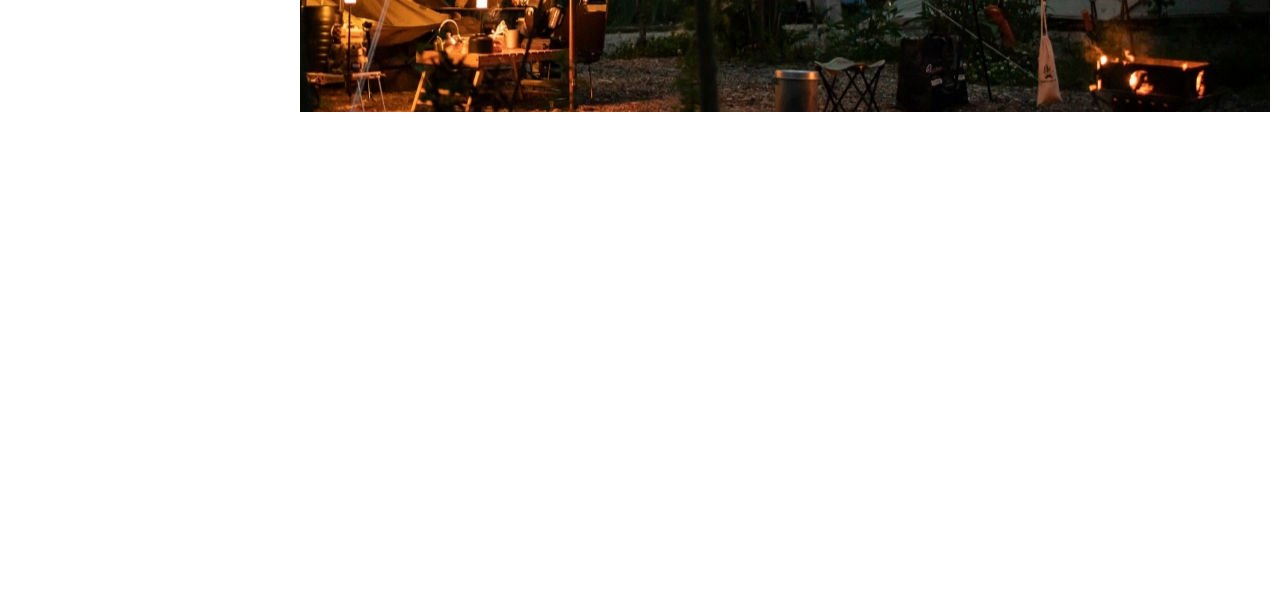
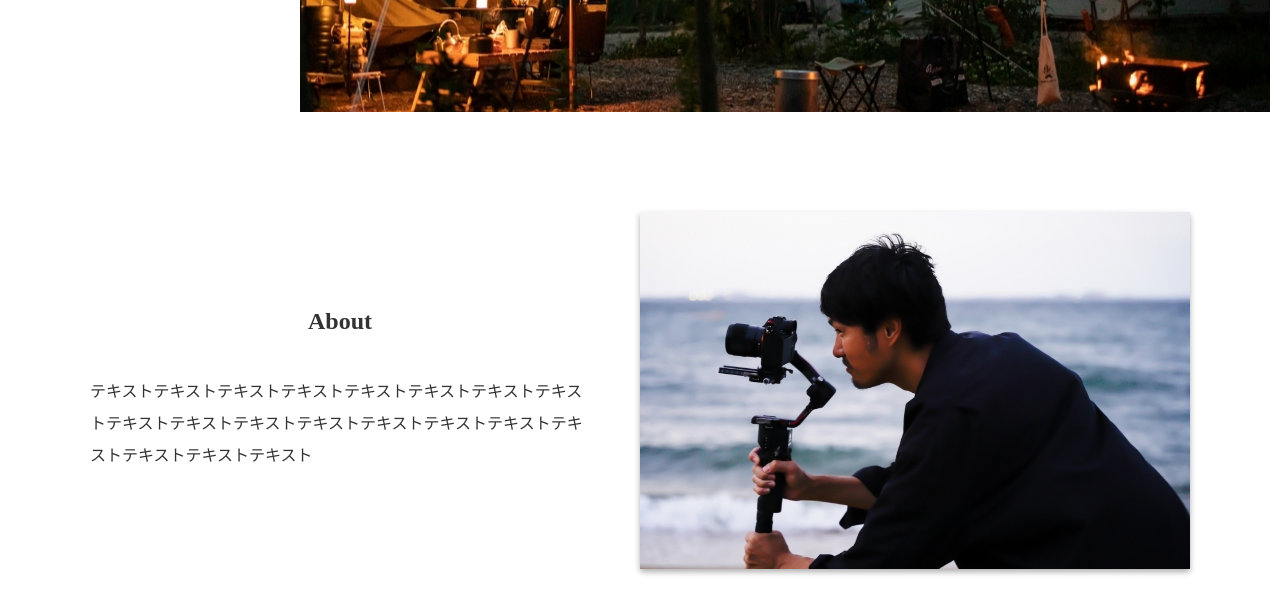
Before and after one commit to mayumishibata-div/Javascript, a plain HTML site: page CampGallery/index.html in a window 1280 px wide. Shown: the part 490-1104 px from the top of the page. Before the commit the page ends 800 px from the top, so only its background shows below. Drawn offline with Linux system fonts and the light colour scheme; a web font is replaced by a local one.

Commit message:
aboutセクションの実装

```diff
--- a/CampGallery/css/style.css
+++ b/CampGallery/css/style.css
@@ -18,7 +18,9 @@ body {
   --thirty: 30px;
   --thirtyTwo: 32px;
   --forty: 40px;
-  --eighty-one: 81px
+  --eighty-one: 81px;
+  --twenty-four: 24px;
+  --one-hundred: 100px;
 
 }
 
@@ -36,7 +38,23 @@ a:hover {
 }
 
 h1, h2 {
+  font-size: var(--twenty-four);
   font-weight: bold;
+}
+
+h2 {
+  text-align: center;
+  margin: 0 0 40px 0;
+  font-family: var(--en);
+}
+section {
+padding: var(--one-hundred) 0;
+}
+
+.container {
+  max-width: 1140px;
+  padding: 0 20px;
+  margin: 0 auto;
 }
 /* ヘッダー  */
 header {
@@ -151,3 +169,19 @@ header {
   font-family: var(--en);
   z-index: 100;
 }
+
+/* about */
+.about-container {
+  display: flex;
+  align-items: center;
+justify-content: space-between;
+}
+
+.about-content {
+  width: 500px;
+}
+
+.about-container img {
+  width: 550px;
+  box-shadow: 0 3px 6px #00000052;
+}
--- a/CampGallery/index.html
+++ b/CampGallery/index.html
@@ -30,6 +30,19 @@
     <div class="kv">
       <h1>Camp Gallery</h1>
     </div>
+
+    <section class="about" id="about">
+      <div class="container about-container">
+        <div class="about-content">
+          <h2>About</h2>
+          <p>
+            テキストテキストテキストテキストテキストテキストテキストテキストテキストテキストテキストテキストテキストテキストテキストテキストテキストテキストテキスト
+          </p>
+        </div>
+        <img src="./img/about.jpg" alt="カメラ">
+
+      </div>
+    </section>
   </main>
   <script src="js/script.js"></script>
 </body>
```
